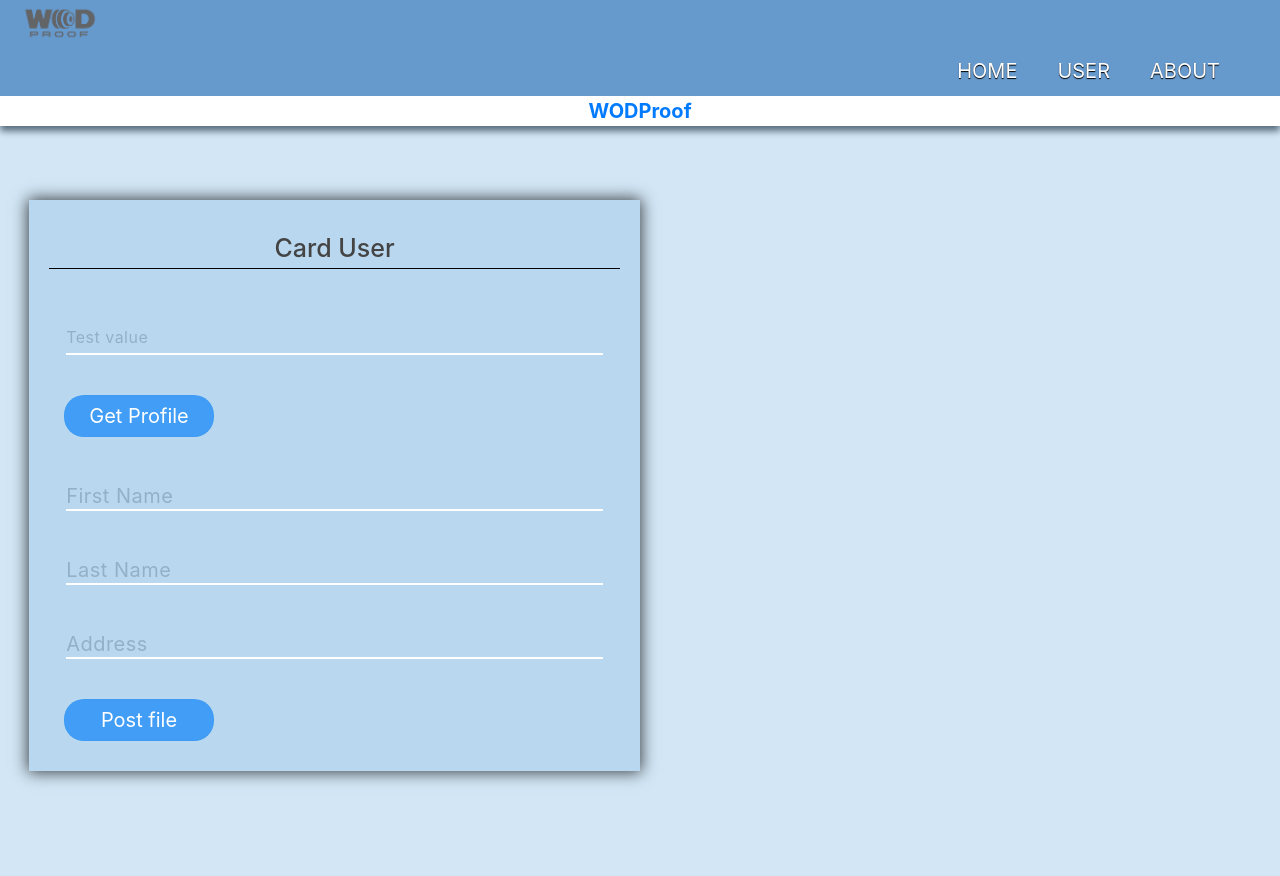
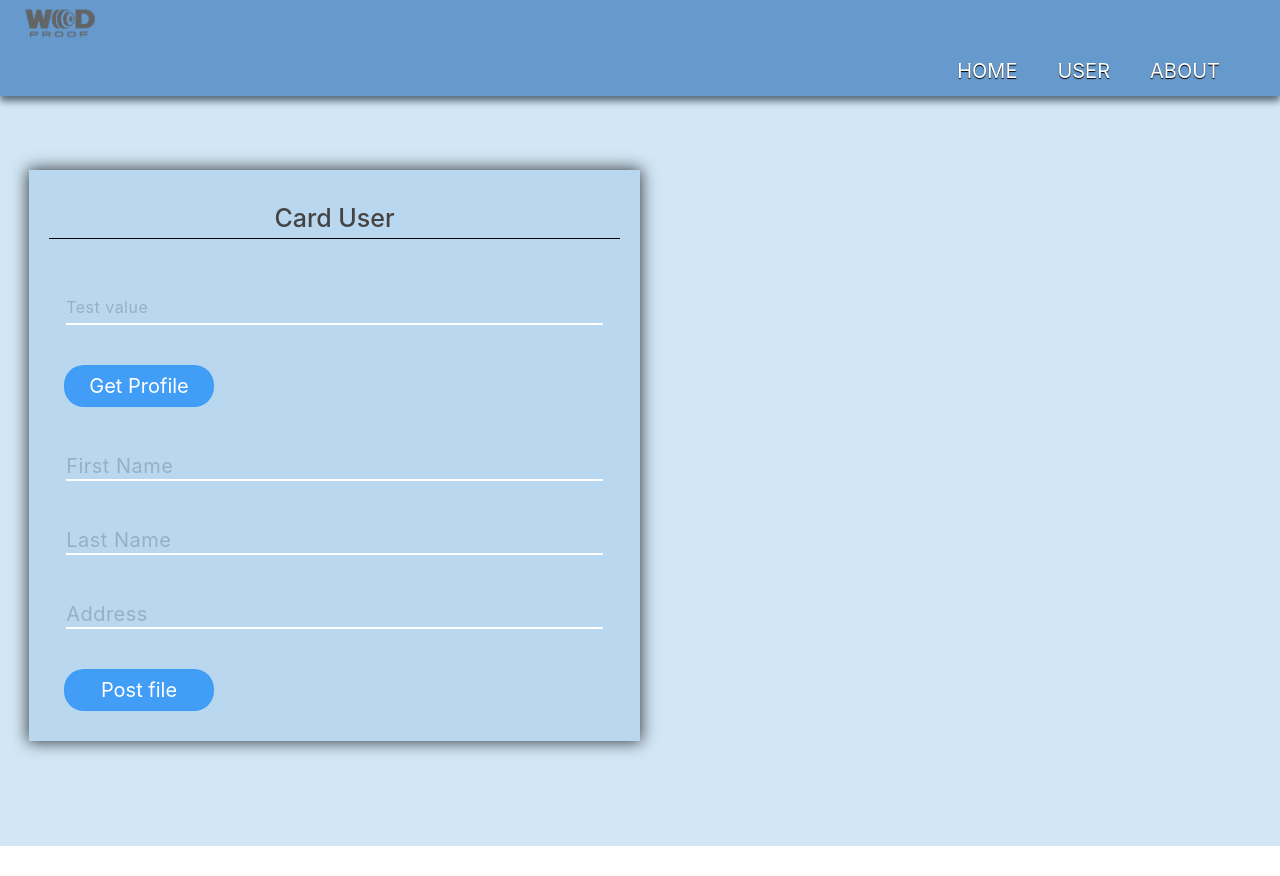
Before and after one commit to Stepanic4/My-Angular-6, an Angular app: page /home in a window 1280 px wide. After the commit the page ends 846 px from the top, so only its background shows below. Built offline with nearby package versions, Linux system fonts and the light colour scheme.

Commit message:
delete link

```diff
--- a/src/app/component/navigation/navigation.component.html
+++ b/src/app/component/navigation/navigation.component.html
@@ -50,9 +50,6 @@
                 <div class="bar2"></div>
                 <div class="bar3"></div>
             </div>
-            <div class="logo-mobile text-center">
-                <a class="font-weight-bold" href="javascript:void(0);">WODProof</a>
-            </div>
         </div>
 
         <div class="x-bar">
```
